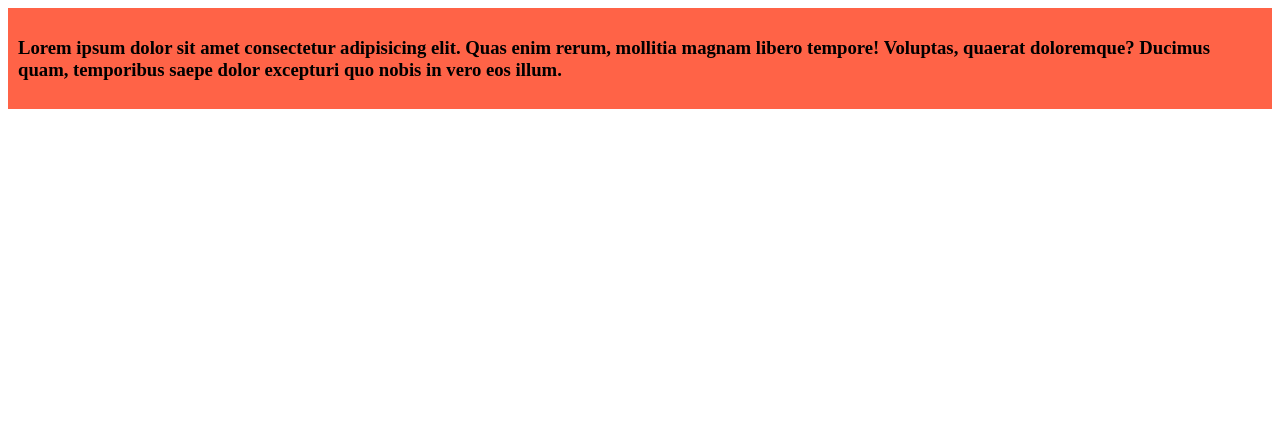
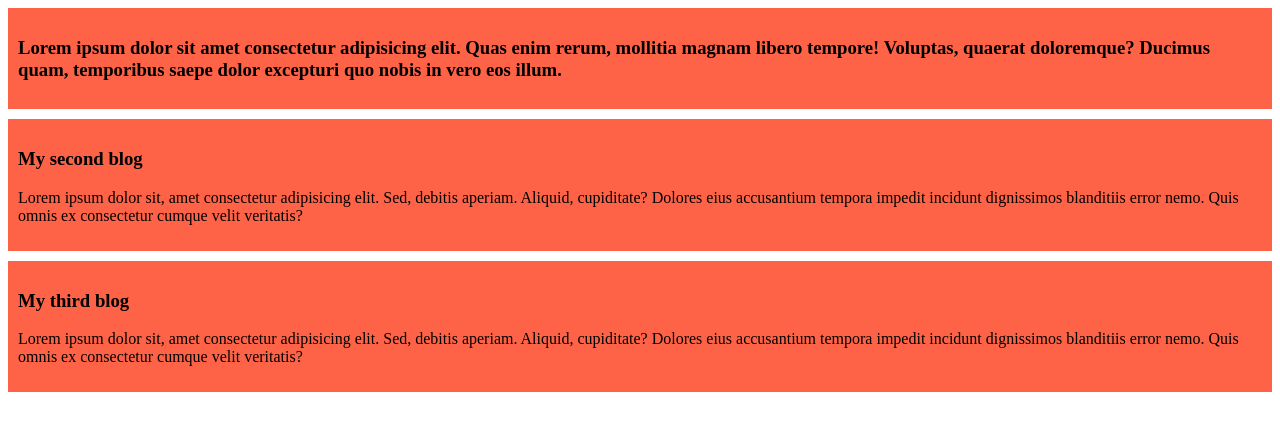
Before and after one commit to sharakhan/my-first-github-repo, a plain HTML site: page index.html in a window 1280 px wide. Drawn offline with Linux system fonts and the light colour scheme.

Commit message:
added second blog

```diff
--- a/index.html
+++ b/index.html
@@ -14,5 +14,20 @@
               quo nobis in vero eos illum.</h3>
 
     </div>
+     <div>
+        <h3>My second blog</h3>
+        <p>Lorem ipsum dolor sit, amet consectetur adipisicing elit. Sed, debitis aperiam.
+            Aliquid, cupiditate? Dolores eius accusantium tempora impedit incidunt
+            dignissimos blanditiis error nemo. Quis omnis ex consectetur cumque velit
+            veritatis?</p>
+
+    </div>
+     <div>
+        <h3>My third blog</h3>
+         <p>Lorem ipsum dolor sit, amet consectetur adipisicing elit. Sed, debitis aperiam.
+            Aliquid, cupiditate? Dolores eius accusantium tempora impedit incidunt
+            dignissimos blanditiis error nemo. Quis omnis ex consectetur cumque velit
+            veritatis?</p>
+    </div>
 </body>
 </html>
--- a/styles/blog.css
+++ b/styles/blog.css
@@ -1,4 +1,5 @@
 div{
     background-color: tomato;
     padding: 10px;
+    margin-bottom: 10px;
 }
```
